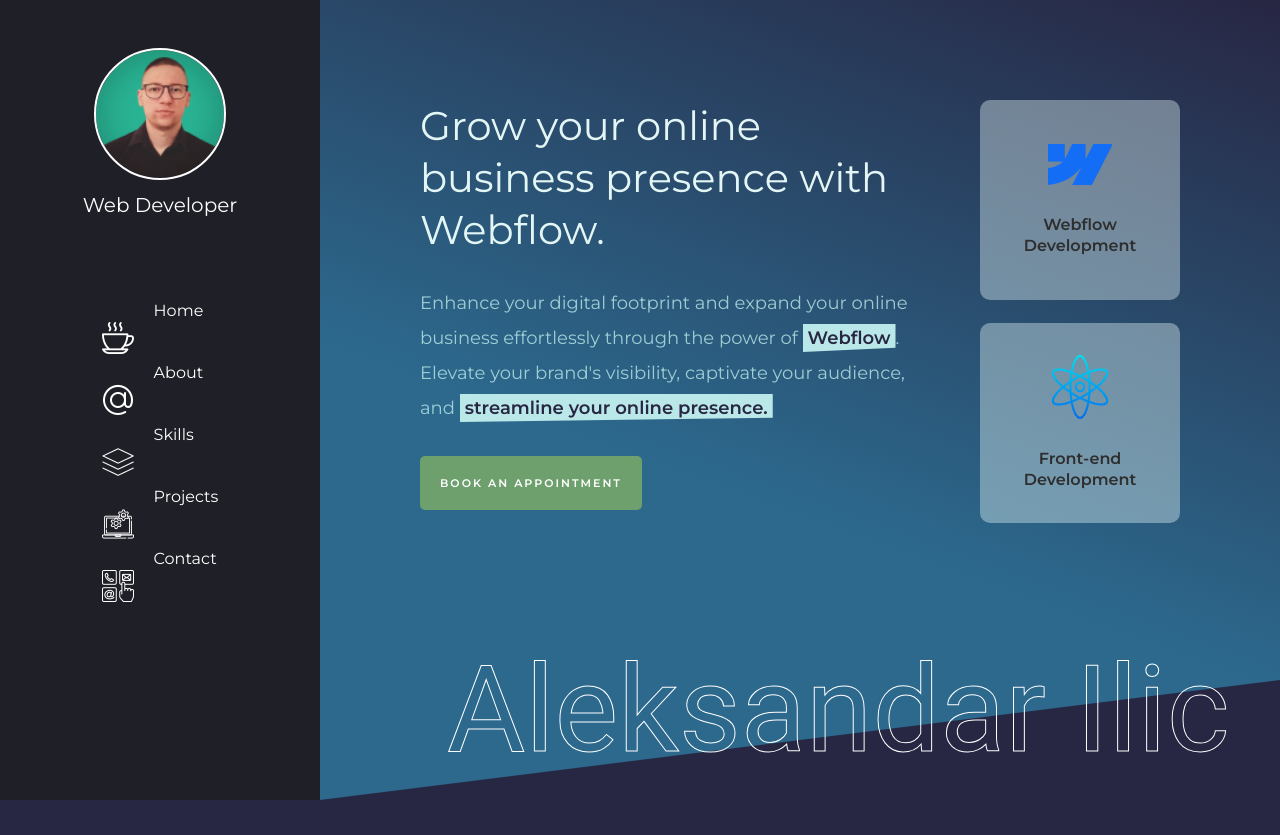
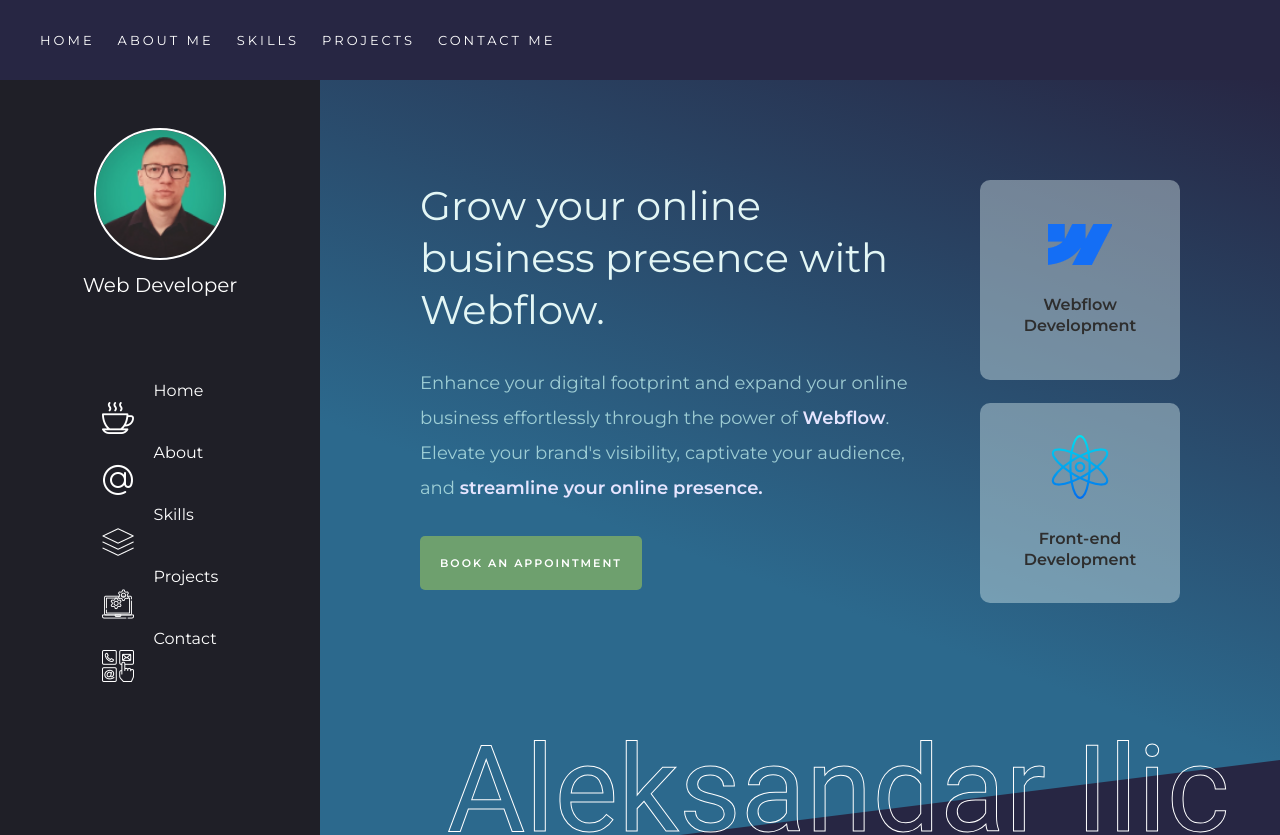
Before and after one commit to AleksandarIlicc/personal-portfolio-aleksandar-ilic, a React (Create React App) app: page / in a window 1280 px wide. Shown: the top 835 px of the page. Built offline with nearby package versions, Linux system fonts and the light colour scheme; the HTML template or start-up script is replaced by a standard one.

Commit message:
Made some changes

```diff
--- a/src/App.js
+++ b/src/App.js
@@ -7,7 +7,7 @@
   return (
     <div className="App">
       <Router>
-        {/* <Nav /> */}
+        <Nav />
         <Header />
         <main>
           <Skills />
--- a/src/components/Nav.js
+++ b/src/components/Nav.js
@@ -25,13 +25,13 @@
 
   return (
     <nav className={!stickyNav ? "nav" : "nav nav__sticky"} ref={nav}>
-      <Bounce>
+      {/* <Bounce>
         <div className="nav__logo">
           <Link to="index.html">
             <img src="/images/logo.jpg" alt="logo" />
           </Link>
         </div>
-      </Bounce>
+      </Bounce> */}
 
       <Fade down cascade damping={0.1}>
         <ul className={!openNav ? "nav__list" : "nav__list nav__list--active"}>
--- a/src/sass/App.css
+++ b/src/sass/App.css
@@ -453,11 +453,7 @@
 }
 .header__text span {
   font-weight: 600;
-  color: rgb(39, 38, 67);
-  background-color: rgb(186, 232, 232);
-  padding: 0.3rem 0.5rem;
-  -webkit-clip-path: polygon(0 0, 100% 0, 100% 85%, 0% 100%);
-          clip-path: polygon(0 0, 100% 0, 100% 85%, 0% 100%);
+  color: rgb(230, 229, 255);
 }
 .header__card-box {
   flex: 1;
@@ -568,7 +564,7 @@
   width: 100%;
   height: 8rem;
   padding: 1.3rem 4rem;
-  background: rgb(0, 0, 0);
+  background: rgb(39, 38, 67);
   display: flex;
   align-items: center;
   justify-content: space-between;
--- a/src/sass/layout/_header.scss
+++ b/src/sass/layout/_header.scss
@@ -92,10 +92,7 @@
 
     span {
       font-weight: 600;
-      color: $dark-blue-cl;
-      background-color: $ligth-blue-cl--2;
-      padding: 0.3rem 0.5rem;
-      clip-path: polygon(0 0, 100% 0, 100% 85%, 0% 100%);
+      color: rgb(230 229 255);
     }
   }
 
--- a/src/sass/layout/_navigation.scss
+++ b/src/sass/layout/_navigation.scss
@@ -2,7 +2,7 @@
   width: 100%;
   height: $nav-ht;
   padding: 1.3rem 4rem;
-  background: $black-cl;
+  background: $dark-blue-cl;
   @include flexContainer(space-between);
   transition: opacity 0.3s ease;
   z-index: 1000;
```
Also changed, not shown: 1 other file (tests, documents, lock files or other folders).
